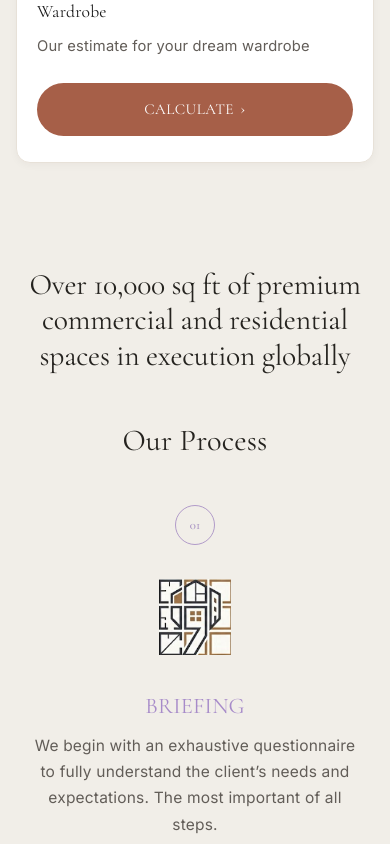
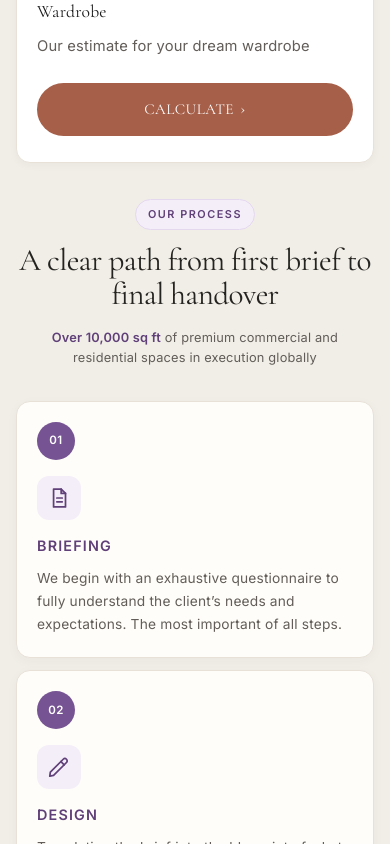
Before and after one commit to gauravdubey0011/9SQUARE-ARCHITECT, a React (Vite) app: page / in a window 390 px wide. Shown: the part 4313-5157 px from the top of the page. Built offline with nearby package versions, Linux system fonts and the light colour scheme.

Commit message:
Tighten responsive process section spacing

```diff
--- a/src/components/portfolio/OurProcess.css
+++ b/src/components/portfolio/OurProcess.css
@@ -1,451 +1,194 @@
-@import url('https://fonts.googleapis.com/css2?family=Cormorant+Garamond:wght@300;400&display=swap');
-
-/* =====================================================
-   OUR PROCESS
-===================================================== */
-
 .our-process {
   width: 100%;
+  overflow: hidden;
   box-sizing: border-box;
-  background: #eeeafa;
-  color: #292433;
-  overflow: hidden;
+  color: var(--text-h);
+  background: var(--surface-muted);
 }
 
-
-/* =====================================================
-   INTRO STATEMENT
-===================================================== */
-
 .our-process__intro {
-  width: 100%;
-  box-sizing: border-box;
-
-  /* Reduced desktop spacing */
-  padding: 48px 24px 25px;
-
+  width: min(100%, 920px);
+  margin: 0 auto;
+  padding: 24px 24px 20px;
   text-align: center;
 }
 
-.our-process__intro h2 {
-  max-width: 850px;
-  margin: 0 auto;
-
-  font-family: 'Cormorant Garamond', Georgia, serif;
-
-  /* Smaller than before */
-  font-size: clamp(1.8rem, 3vw, 2.7rem);
-
-  line-height: 1.18;
-  font-weight: 500;
-
-  color: #b09bcf;
+.our-process__eyebrow {
+  display: inline-flex;
+  margin: 0 0 14px;
+  padding: 6px 12px;
+  border: 1px solid var(--form-purple-200);
+  border-radius: 999px;
+  color: var(--form-purple-700);
+  background: var(--form-purple-100);
+  font-family: var(--font-body);
+  font-size: 0.68rem;
+  font-weight: 700;
+  letter-spacing: 0.14em;
 }
 
+.our-process__intro h2 {
+  max-width: 780px;
+  margin: 0 auto;
+  color: var(--text-h);
+  font-family: var(--font-display);
+  font-size: clamp(2rem, 3.6vw, 3.2rem);
+  font-weight: 400;
+  line-height: 1.08;
+  letter-spacing: -0.02em;
+}
 
-/* =====================================================
-   MAIN PROCESS AREA
-===================================================== */
+.our-process__stat {
+  margin: 16px auto 0;
+  color: var(--text);
+  font-family: var(--font-body);
+  font-size: 0.88rem;
+  line-height: 1.6;
+}
+
+.our-process__stat strong {
+  color: var(--form-purple-700);
+  font-weight: 700;
+}
 
 .our-process__content {
-  width: 100%;
-  max-width: 1400px;
+  width: min(100%, 1400px);
   margin: 0 auto;
-
-  /* Reduced top spacing */
-  padding: 25px 40px 70px;
-
+  padding: 28px 32px 56px;
   box-sizing: border-box;
 }
 
-
-/* =====================================================
-   HEADING
-===================================================== */
-
-.our-process__heading {
-  margin: 0 0 60px;
-
-  text-align: center;
-
-  font-family: 'Cormorant Garamond', Georgia, serif;
-
-  /* Slightly smaller */
-  font-size: clamp(1.8rem, 3vw, 2.6rem);
-
-  line-height: 1.2;
-  font-weight: 500;
-
-  color: #a78bc9;
+.our-process__grid {
+  display: grid;
+  grid-template-columns: repeat(4, minmax(0, 1fr));
+  gap: 16px;
 }
 
-
-/* =====================================================
-   DESKTOP GRID
-===================================================== */
-
-.our-process__grid {
-  display: grid;
-
-  grid-template-columns: repeat(4, minmax(0, 1fr));
-
-  width: 100%;
+.our-process__step {
+  min-width: 0;
+  min-height: 100%;
+  padding: 24px 22px 26px;
+  border: 1px solid var(--border);
+  border-radius: 14px;
+  background: var(--surface);
+  box-shadow: 0 3px 12px rgba(45, 36, 28, 0.035);
+  box-sizing: border-box;
+  transition: transform 220ms ease, box-shadow 220ms ease, border-color 220ms ease;
 }
 
-
-/* =====================================================
-   INDIVIDUAL STEP
-===================================================== */
-
-.our-process__step {
-  position: relative;
-
-  min-width: 0;
-
-  padding: 0 38px;
-
-  box-sizing: border-box;
-
-  display: flex;
-  flex-direction: column;
-  align-items: flex-start;
+.our-process__step:hover {
+  transform: translateY(-4px);
+  border-color: var(--form-purple-300);
+  box-shadow: 0 12px 26px rgba(70, 49, 91, 0.09);
 }
 
-
-/* Vertical separator */
-
-.our-process__step:not(:last-child)::after {
-  content: '';
-
-  position: absolute;
-
-  top: 0;
-  right: 0;
-
-  width: 1px;
-  height: 100%;
-
-  background: rgba(167, 139, 201, 0.45);
+.our-process__number {
+  display: inline-flex;
+  width: 38px;
+  height: 38px;
+  align-items: center;
+  justify-content: center;
+  margin-bottom: 22px;
+  border-radius: 50%;
+  color: #fff;
+  background: var(--form-purple-600);
+  font-family: var(--font-body);
+  font-size: 0.72rem;
+  font-weight: 700;
+  letter-spacing: 0.04em;
 }
 
-
-/* =====================================================
-   NUMBER
-===================================================== */
-
-.our-process__number {
-  width: 38px;
-  height: 38px;
-
-  border: 1px solid #b19bc9;
-  border-radius: 50%;
-
+.our-process__icon-wrapper {
   display: flex;
+  width: 48px;
+  height: 48px;
   align-items: center;
   justify-content: center;
-
-  flex-shrink: 0;
-
-  font-family: 'Cormorant Garamond', Georgia, serif;
-  font-size: 0.78rem;
-  font-weight: 500;
-
-  color: #9c82bc;
-
-  margin-bottom: 25px;
+  margin-bottom: 18px;
+  border-radius: 12px;
+  color: var(--form-purple-700);
+  background: var(--form-purple-100);
 }
 
-
-/* =====================================================
-   ICON
-===================================================== */
-
-.our-process__icon-wrapper {
-  width: 100%;
-  height: 100px;
-
-  display: flex;
-  align-items: center;
-  justify-content: center;
-
-  margin-bottom: 30px;
-}
-
-.our-process__icon {
-  width: 78px;
-  height: 78px;
-
-  object-fit: contain;
-
-  display: block;
-}
-
-
-/* =====================================================
-   TEXT
-===================================================== */
-
-.our-process__info {
-  width: 100%;
+.our-process__icon-wrapper svg {
+  width: 26px;
+  height: 26px;
+  fill: none;
+  stroke: currentColor;
+  stroke-linecap: round;
+  stroke-linejoin: round;
+  stroke-width: 1.6;
 }
 
 .our-process__info h4 {
-  margin: 0 0 12px;
-
-  font-family: 'Cormorant Garamond', Georgia, serif;
-  font-size: 1.3rem;
-  line-height: 1.2;
-  font-weight: 600;
-
-  color: #a78bc9;
+  margin: 0 0 10px;
+  color: var(--form-purple-700);
+  font-family: var(--font-body);
+  font-size: 0.9rem;
+  font-weight: 700;
+  letter-spacing: 0.08em;
 }
 
 .our-process__info p {
   margin: 0;
-
-  font-family: 'Cormorant Garamond', Georgia, serif;
-  font-size: 0.96rem;
-  line-height: 1.55;
-
-  color: #3f3a47;
+  color: var(--text);
+  font-family: var(--font-body);
+  font-size: 0.86rem;
+  line-height: 1.65;
 }
 
-
-/* =====================================================
-   TABLET
-===================================================== */
-
-@media (max-width: 1100px) {
-
-  .our-process__intro {
-    padding: 45px 25px 25px;
-  }
-
-  .our-process__intro h2 {
-    max-width: 750px;
-    font-size: 2.35rem;
-  }
-
+@media (max-width: 1000px) {
   .our-process__content {
-    padding: 25px 25px 65px;
-  }
-
-  .our-process__heading {
-    margin-bottom: 50px;
-    font-size: 2.3rem;
+    padding-right: 24px;
+    padding-left: 24px;
   }
 
   .our-process__grid {
     grid-template-columns: repeat(2, minmax(0, 1fr));
-    row-gap: 55px;
-  }
-
-  .our-process__step {
-    padding: 0 30px;
-  }
-
-  /* Remove separator from every second item */
-
-  .our-process__step:nth-child(2)::after {
-    display: none;
-  }
-
-  .our-process__step:nth-child(1)::after,
-  .our-process__step:nth-child(2)::after {
-    height: 100%;
+    gap: 14px;
   }
 }
 
-
-/* =====================================================
-   SMALL TABLET
-===================================================== */
-
-@media (max-width: 768px) {
-
+@media (max-width: 600px) {
   .our-process__intro {
-    padding: 45px 25px 30px;
+    padding: 18px 18px 12px;
   }
 
   .our-process__intro h2 {
-    font-size: clamp(1.8rem, 6vw, 2.4rem);
-    line-height: 1.2;
+    font-size: clamp(1.8rem, 8vw, 2.4rem);
+  }
+
+  .our-process__stat {
+    max-width: 370px;
+    font-size: 0.8rem;
   }
 
   .our-process__content {
-    padding: 30px 22px 60px;
-  }
-
-  .our-process__heading {
-    font-size: 2.2rem;
-    margin-bottom: 50px;
+    padding: 20px 16px 36px;
   }
 
   .our-process__grid {
     grid-template-columns: 1fr;
-    row-gap: 0;
+    gap: 12px;
   }
 
   .our-process__step {
-    width: 100%;
-    padding: 0 30px 75px;
-
-    align-items: center;
-
-    text-align: center;
-  }
-
-  /* Remove desktop vertical separators */
-
-  .our-process__step::after {
-    display: none !important;
-  }
-
-  /* Horizontal separator between mobile steps */
-
-  .our-process__step:not(:last-child)::before {
-    content: '';
-
-    position: absolute;
-
-    left: 15%;
-    right: 15%;
-    bottom: 38px;
-
-    height: 1px;
-
-    background: rgba(167, 139, 201, 0.35);
+    padding: 20px;
   }
 
   .our-process__number {
-    margin-bottom: 22px;
+    margin-bottom: 16px;
   }
 
   .our-process__icon-wrapper {
-    height: 105px;
-    margin-bottom: 28px;
-  }
-
-  .our-process__icon {
-    width: 82px;
-    height: 82px;
-  }
-
-  .our-process__info {
-    max-width: 650px;
-  }
-
-  .our-process__info h4 {
-    font-size: 1.45rem;
+    width: 44px;
+    height: 44px;
     margin-bottom: 14px;
-  }
-
-  .our-process__info p {
-    font-size: 1rem;
-    line-height: 1.65;
   }
 }
 
-
-/* =====================================================
-   MOBILE
-===================================================== */
-
-@media (max-width: 480px) {
-
-  .our-process__intro {
-    padding: 40px 20px 25px;
-  }
-
-  .our-process__intro h2 {
-    font-size: 1.85rem;
-    line-height: 1.2;
-  }
-
-  .our-process__content {
-    padding: 25px 16px 55px;
-  }
-
-  .our-process__heading {
-    font-size: 1.9rem;
-    margin-bottom: 45px;
-  }
-
+@media (prefers-reduced-motion: reduce) {
   .our-process__step {
-    padding-left: 18px;
-    padding-right: 18px;
-    padding-bottom: 75px;
-  }
-
-  .our-process__number {
-    width: 40px;
-    height: 40px;
-
-    font-size: 0.8rem;
-
-    margin-bottom: 22px;
-  }
-
-  .our-process__icon-wrapper {
-    height: 100px;
-    margin-bottom: 26px;
-  }
-
-  .our-process__icon {
-    width: 76px;
-    height: 76px;
-  }
-
-  .our-process__info {
-    width: 100%;
-  }
-
-  .our-process__info h4 {
-    font-size: 1.4rem;
-    margin-bottom: 13px;
-  }
-
-  .our-process__info p {
-    font-size: 0.97rem;
-    line-height: 1.65;
+    transition: none;
   }
 }
-
-
-/* =====================================================
-   VERY SMALL MOBILE
-===================================================== */
-
-@media (max-width: 360px) {
-
-  .our-process__intro {
-    padding: 35px 16px 22px;
-  }
-
-  .our-process__intro h2 {
-    font-size: 1.7rem;
-  }
-
-  .our-process__content {
-    padding-left: 12px;
-    padding-right: 12px;
-  }
-
-  .our-process__heading {
-    font-size: 1.75rem;
-    margin-bottom: 42px;
-  }
-
-  .our-process__step {
-    padding-left: 12px;
-    padding-right: 12px;
-  }
-
-  .our-process__info h4 {
-    font-size: 1.28rem;
-  }
-
-  .our-process__info p {
-    font-size: 0.91rem;
-  }
-}
--- a/src/components/portfolio/OurProcess.jsx
+++ b/src/components/portfolio/OurProcess.jsx
@@ -1,37 +1,50 @@
 import './OurProcess.css';
-
-// Replace these paths with the actual paths of your icons
-import briefingIcon from '../../assets/icons/icon-9square.png';
-import designIcon from '../../assets/icons/calculator.png';
-import executionIcon from '../../assets/icons/instagram.png';
-import handoverIcon from '../../assets/icons/kitchen.png';
 
 const processSteps = [
   {
     number: '01',
     title: 'BRIEFING',
-    icon: briefingIcon,
+    icon: (
+      <svg viewBox="0 0 24 24" aria-hidden="true">
+        <path d="M7 3.75h7l4 4v12.5H7z" />
+        <path d="M14 3.75v4h4M10 12h5M10 15.5h5" />
+      </svg>
+    ),
     description:
       'We begin with an exhaustive questionnaire to fully understand the client’s needs and expectations. The most important of all steps.',
   },
   {
     number: '02',
     title: 'DESIGN',
-    icon: designIcon,
+    icon: (
+      <svg viewBox="0 0 24 24" aria-hidden="true">
+        <path d="m4 16.75 11.9-11.9a2.1 2.1 0 0 1 3 3L7 19.75 3.5 20.5z" />
+        <path d="m13.8 6.95 3 3" />
+      </svg>
+    ),
     description:
       'Translating the brief into the blueprint of what is to come. From moodboards to models, we design every last detail.',
   },
   {
     number: '03',
     title: 'EXECUTION',
-    icon: executionIcon,
+    icon: (
+      <svg viewBox="0 0 24 24" aria-hidden="true">
+        <path d="M4 20h16M6.5 20V9h11v11M9 9V5h6v4M10 13h4M10 16h4" />
+      </svg>
+    ),
     description:
       'Bringing our designs to life by building it from the ground up. As we only take on end-to-end projects, everything from structural design to decor is executed in this phase.',
   },
   {
     number: '04',
     title: 'HANDOVER',
-    icon: handoverIcon,
+    icon: (
+      <svg viewBox="0 0 24 24" aria-hidden="true">
+        <path d="M3.5 11 12 4l8.5 7M6 9.5V20h12V9.5M9.5 20v-6h5v6" />
+        <path d="m9 10.5 2 2 4-4" />
+      </svg>
+    ),
     description:
       'The most anticipated moment, where we hand our clients the keys to their new space, all ready to move in.',
   },
@@ -41,25 +54,15 @@ export default function OurProcess() {
   return (
     <section className="our-process">
 
-      {/* =========================
-          INTRO / STATEMENT
-      ========================= */}
       <div className="our-process__intro">
-        <h2>
-          Over 10,000 sq ft of premium commercial and
-          residential spaces in execution globally
-        </h2>
+        <p className="our-process__eyebrow">OUR PROCESS</p>
+        <h2>A clear path from first brief to final handover</h2>
+        <p className="our-process__stat">
+          <strong>Over 10,000 sq ft</strong> of premium commercial and residential spaces in execution globally
+        </p>
       </div>
 
-      {/* =========================
-          PROCESS SECTION
-      ========================= */}
       <div className="our-process__content">
-
-        <h3 className="our-process__heading">
-          Our Process
-        </h3>
-
         <div className="our-process__grid">
           {processSteps.map((step) => (
             <article
@@ -67,21 +70,14 @@ export default function OurProcess() {
               key={step.number}
             >
 
-              {/* Number */}
               <div className="our-process__number">
                 {step.number}
               </div>
 
-              {/* Icon */}
               <div className="our-process__icon-wrapper">
-                <img
-                  src={step.icon}
-                  alt={`${step.title} process`}
-                  className="our-process__icon"
-                />
+                {step.icon}
               </div>
 
-              {/* Text */}
               <div className="our-process__info">
 
                 <h4>{step.title}</h4>
--- a/src/index.css
+++ b/src/index.css
@@ -298,6 +298,14 @@ body .testimonials {
   padding-block: var(--section-space);
 }
 
+body .estimate {
+  padding-bottom: 24px;
+}
+
+body .our-process {
+  padding-block: 0;
+}
+
 body .overview,
 body .visitus {
   background-color: var(--bg);
@@ -368,10 +376,18 @@ body .visitus__image-wrap {
   :root {
     --section-space: 40px;
   }
+
+  body .estimate {
+    padding-bottom: 22px;
+  }
 }
 
 @media (max-width: 640px) {
   :root {
     --section-space: 32px;
   }
+
+  body .estimate {
+    padding-bottom: 18px;
+  }
 }
```
